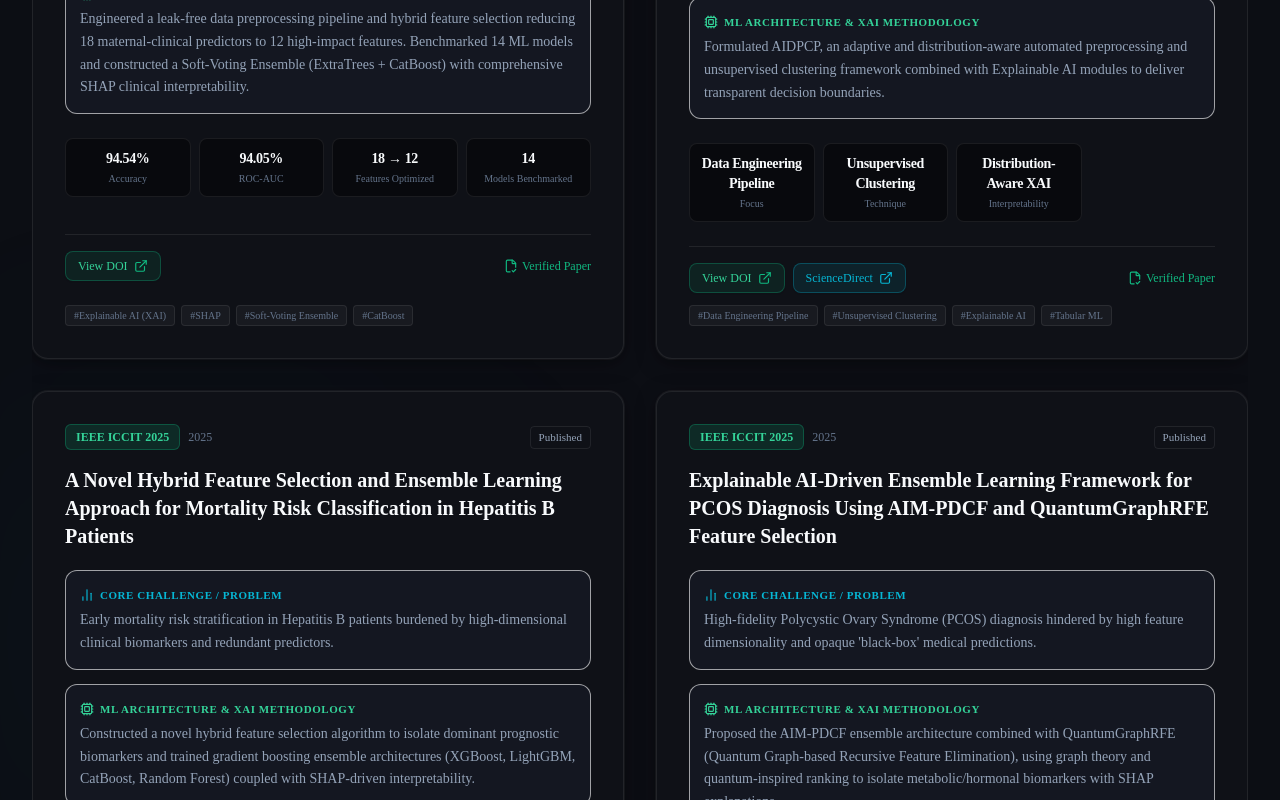
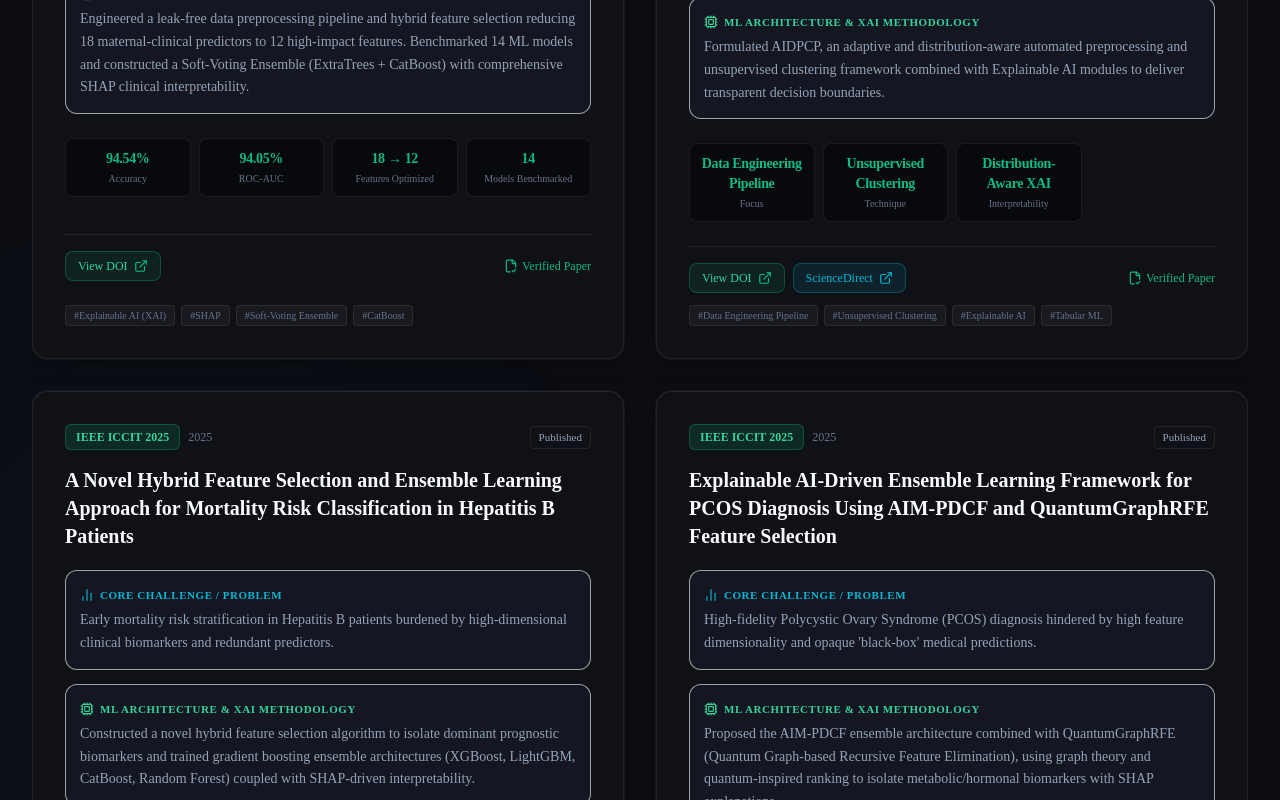
Before and after one commit to inamulhaqueinam5/inamul-haque-inam-portfolio, a Next.js app: page / in a window 1280 px wide. Shown: the part 2480-3280 px from the top of the page. Built offline with nearby package versions, Linux system fonts and the light colour scheme.

Commit message:
feat(research): integrate MetricCounter telemetry in ResearchCard

```diff
--- a/src/components/ResearchCard.tsx
+++ b/src/components/ResearchCard.tsx
@@ -8,6 +8,7 @@ import {
 import { Publication } from "@/types";
 import { ShowcaseCard } from "@/components/ShowcaseCard";
 import { EvidenceAction } from "@/components/EvidenceAction";
+import { MetricCounter } from "@/components/MetricCounter";
 
 export interface ResearchCardProps {
   publication: Publication;
@@ -68,20 +69,14 @@ export const ResearchCard: React.FC<ResearchCardProps> = ({
           </div>
         </div>
 
-        {/* Metrics Grid */}
+        {/* Metrics Grid with Animated Telemetry */}
         <div className="grid grid-cols-2 sm:grid-cols-4 gap-2 mb-6">
           {publication.metrics.map((m, idx) => (
-            <div
+            <MetricCounter
               key={idx}
-              className="p-2.5 rounded-lg bg-[#08090D] border border-surface-border text-center"
-            >
-              <div className="text-xs sm:text-sm font-bold font-mono text-ink-primary text-brand-emerald tracking-tight">
-                {m.value}
-              </div>
-              <div className="text-[10px] text-ink-tertiary mt-0.5 truncate">
-                {m.label}
-              </div>
-            </div>
+              value={m.value}
+              label={m.label}
+            />
           ))}
         </div>
       </div>
```
